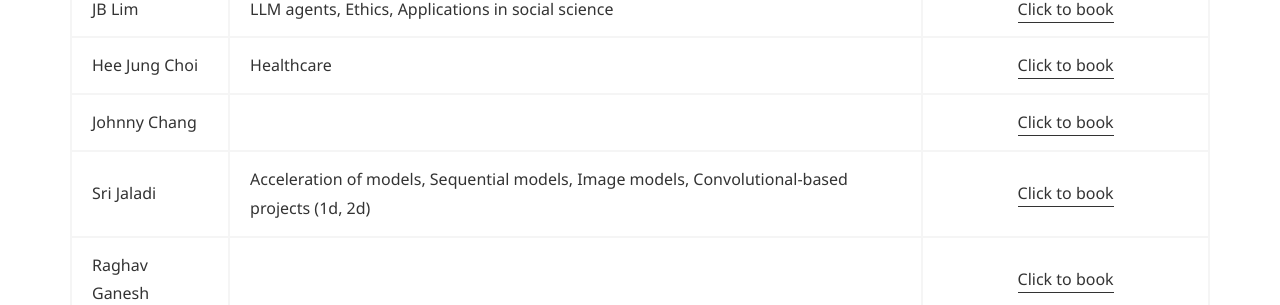
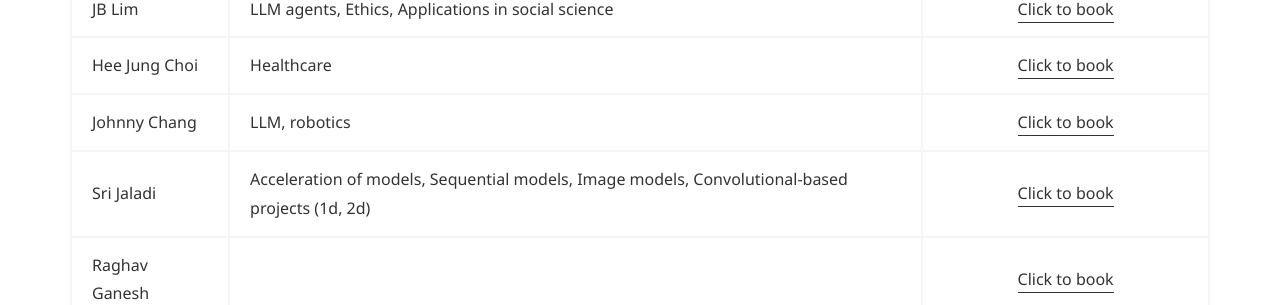
Before and after one commit to cs230-stanford/fall-2024, a Jekyll site: the page built from officehours.md, in a window 1280 px wide and 900 px high, scrolled down 810 px. Shown: the part 149-454 px from the top of the window. Built offline with Jekyll 4.4.1, drawn with Linux system fonts in a browser that asks for light colours.

Commit message:
Update _config.yml
Updates for specialization

```diff
--- a/_config.yml
+++ b/_config.yml
@@ -224,7 +224,7 @@ course:
           zoom_id:
           zoom_link:
           calendly: https://calendly.com/stanfordcs230/30min
-          area:
+          area: LLM, robotics
         - name: Sri Jaladi
           type: TA
           url:
```
